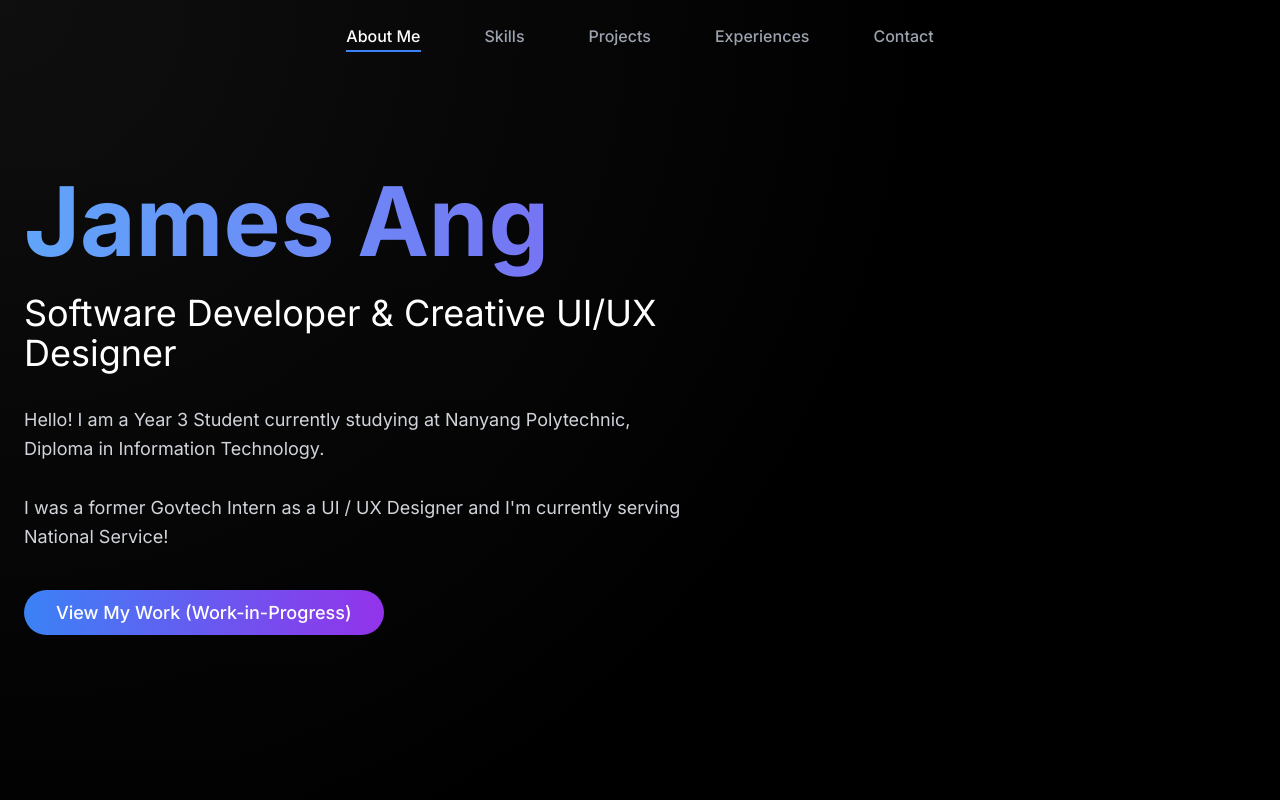
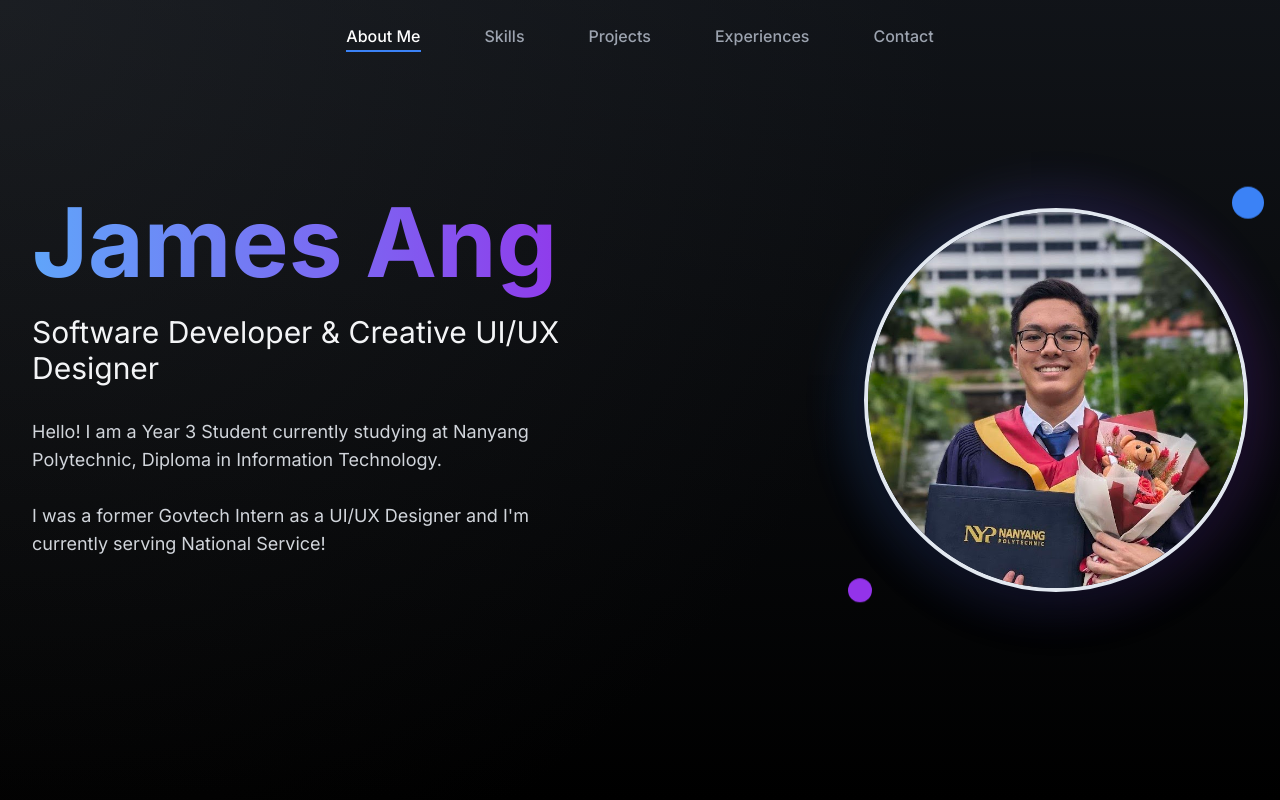
Before and after one commit to iFormal/personal-website, a Next.js app: page / in a window 1280 px wide. Shown: the top 800 px of the page. Built offline with nearby package versions, Linux system fonts and the light colour scheme.

Commit message:
add picture

```diff
--- a/src/app/page.tsx
+++ b/src/app/page.tsx
@@ -12,28 +12,77 @@ export default function Home() {
   return (
     <Gradientdiv className="w-full overflow-x-hidden text-white">
     <main className="w-full overflow-x-hidden bg-transparent text-white">
-        {/* About Me */}
-        <section id="about-me" className="min-h-screen flex items-center relative">
-          <div className="absolute inset-0 opacity-20">
-            <div className="absolute w-full h-full bg-gradient-to-b from-transparent to-black" />
+        {/* About Me Section */}
+        <section
+          id="about-me"
+          className="min-h-screen flex items-center relative overflow-hidden"
+          >
+          {/* Background Overlay */}
+          <div className="absolute inset-0 opacity-30">
+            <div className="absolute w-full h-full bg-gradient-to-b from-gray-700 to-black/20" />
           </div>
-          <div className="container mx-auto px-6 py-24 relative z-10">
-            <h1 className="text-6xl md:text-8xl font-bold mb-4 pb-2 text-transparent bg-clip-text bg-gradient-to-r from-blue-400 to-purple-600">
-              James Ang
-            </h1>
-            <p className="text-2xl md:text-4xl mb-8 max-w-2xl leading-relaxed">
-              Software Developer & Creative UI/UX Designer
-            </p>
-            <p className="text-lg max-w-2xl leading-relaxed text-gray-300">
-            Hello! I am a Year 3 Student currently studying at Nanyang Polytechnic, Diploma in Information Technology. <br /><br /> I was a former Govtech Intern as a UI / UX Designer and I&apos;m currently serving National Service!
-            </p>
-            <div className="mt-12">
-              <a
-                href="#projects"
-                className="px-8 py-3 text-lg font-medium bg-gradient-to-r from-blue-500 to-purple-600 rounded-full hover:from-blue-600 hover:to-purple-700 transition-all duration-300"
-              >
-                View My Work (Work-in-Progress)
-              </a>
+
+          {/* Main Content Container */}
+          <div className="container mx-auto px-4 sm:px-6 lg:px-8 py-16 sm:py-20 lg:py-24 relative z-10">
+            <div className="grid grid-cols-1 lg:grid-cols-2 gap-8 sm:gap-12 lg:gap-16 xl:gap-20 items-center">
+
+              {/* Left Column - Text Content */}
+              <div className="order-2 lg:order-1 text-center lg:text-left">
+                {/* Name Title */}
+                <h1 className="text-4xl sm:text-5xl md:text-6xl lg:text-7xl xl:text-8xl font-bold mb-4 pb-2 text-transparent bg-clip-text bg-gradient-to-r from-blue-400 to-purple-600 leading-tight">
+                  James Ang
+                </h1>
+
+                {/* Role/Title */}
+                <p className="text-lg sm:text-xl md:text-2xl lg:text-3xl mb-6 sm:mb-8 leading-relaxed text-gray-100">
+                  Software Developer &amp; Creative UI/UX Designer
+                </p>
+
+                {/* Description */}
+                <div className="text-sm sm:text-base lg:text-lg leading-relaxed text-gray-300 mb-8 sm:mb-10 lg:mb-12 max-w-2xl mx-auto lg:mx-0">
+                  <p>
+                    Hello! I am a Year 3 Student currently studying at Nanyang Polytechnic,
+                    Diploma in Information Technology.
+                  </p>
+                  <br />
+                  <p>
+                    I was a former Govtech Intern as a UI/UX Designer and I&apos;m currently
+                    serving National Service!
+                  </p>
+                </div>
+              </div>
+
+              {/* Right Column - Profile Image */}
+              <div className="order-1 lg:order-2 flex justify-center lg:justify-end">
+                <div className="relative group">
+
+                  {/* Animated Background Blob */}
+                  <div className="absolute -inset-3 sm:-inset-4 bg-gradient-to-r from-blue-500/20 to-purple-600/20 rounded-full blur-lg sm:blur-xl group-hover:blur-2xl transition-all duration-500 animate-pulse">
+                  </div>
+
+                  {/* Profile Image Container */}
+                  <div className="relative w-64 h-64 sm:w-80 sm:h-80 md:w-96 md:h-96 lg:w-80 lg:h-80 xl:w-96 xl:h-96 rounded-full overflow-hidden border-4 border-gradient-to-r from-blue-400 to-purple-600 shadow-2xl group-hover:scale-105 transition-transform duration-500">
+                    <img
+                      src="/profilepic.jpg"
+                      alt="James Ang - Software Developer & UI/UX Designer"
+                      className="w-full h-full object-cover object-center transition-all duration-500"
+                      loading="lazy"
+                    />
+
+                    {/* Hover Overlay */}
+                    <div className="absolute inset-0 bg-gradient-to-t from-black/20 via-transparent to-transparent opacity-0 group-hover:opacity-100 transition-opacity duration-500">
+                    </div>
+                  </div>
+
+                  {/* Decorative Floating Elements */}
+                  <div className="absolute -top-2 sm:-top-4 -right-2 sm:-right-4 w-6 h-6 sm:w-8 sm:h-8 bg-blue-500 rounded-full animate-bounce delay-100">
+                  </div>
+                  <div className="absolute -bottom-2 sm:-bottom-4 -left-2 sm:-left-4 w-4 h-4 sm:w-6 sm:h-6 bg-purple-600 rounded-full animate-bounce delay-300">
+                  </div>
+
+                </div>
+              </div>
+
             </div>
           </div>
         </section>
```
Also changed, not shown: public/profilepic.jpg (added), 1 other file (tests, documents, lock files or other folders).
